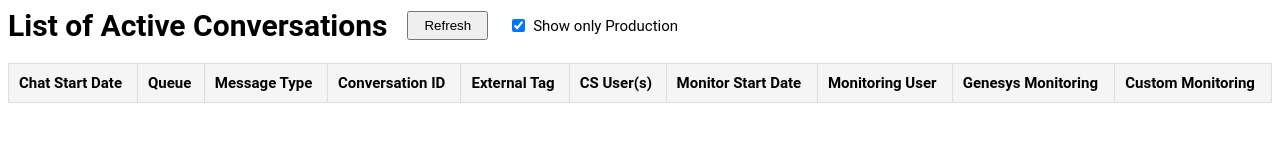
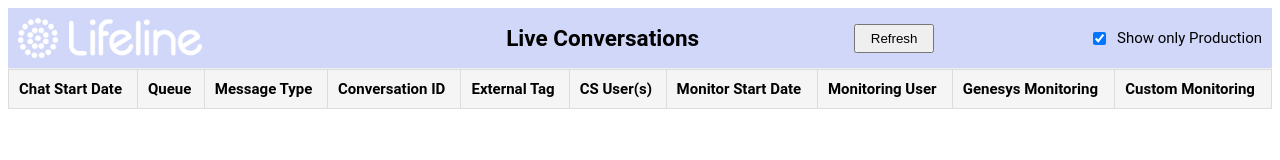
Before and after one commit to shalter-gen/lla-genesys-poc, a website: page src/staging/monitored-chats.html in a window 1280 px wide. Drawn offline with Linux system fonts and the light colour scheme; a script that the page names is missing.

Commit message:
sync to prod

```diff
--- a/src/staging/monitored-chats.css
+++ b/src/staging/monitored-chats.css
@@ -92,24 +92,46 @@ body {
     text-align: left;
 }
 
+#refreshButton {
+    padding: 5px 15px;
+    height: fit-content;
+}
+
 .header-container {
     display: flex;
+    /* justify-content: space-between; */
+    justify-content: space-between;
     align-items: center;
-    gap: 20px;
-    margin-bottom: 20px;
+    padding: 10px;
+    background-color: rgb(209 215 249);
+    position: sticky;
+    top: 0;
+    z-index: 1000;
+    border-bottom: 1px solid #eee;
+}
+
+.logo-title-group {
+    display: flex;
+    align-items: center;
+    gap: 15px;
+}
+
+.header-logo {
+    height: 40px;
+    width: auto;
+    object-fit: contain;
 }
 
 .header-container h1 {
     margin: 0;
+    font-size: 1.5em;
+    white-space: nowrap;
+    padding-left: 150px;
+    /* padding-right: 50px; */
 }
 
 .filter-controls {
     display: flex;
     align-items: center;
-    gap: 5px;
+    gap: 8px;
 }
-
-#refreshButton {
-    padding: 5px 15px;
-    height: fit-content;
-}
--- a/src/staging/monitored-chats.html
+++ b/src/staging/monitored-chats.html
@@ -11,7 +11,11 @@
 
 <body>
   <div class="header-container">
-    <h1>List of Active Conversations</h1>
+    <div class="logo-title-group">
+      <img src="LIFE0020-MasterLogo-White-RGB.png" alt="Lifeline" class="header-logo">
+    </div>
+    <h1>Live Conversations</h1>
+
     <button id="refreshButton">Refresh</button>
     <div class="filter-controls">
       <input type="checkbox" id="prodOnlyCheckbox" checked>
```
Also changed, not shown: src/staging/LIFE0020-MasterLogo-White-RGB.png (added).
